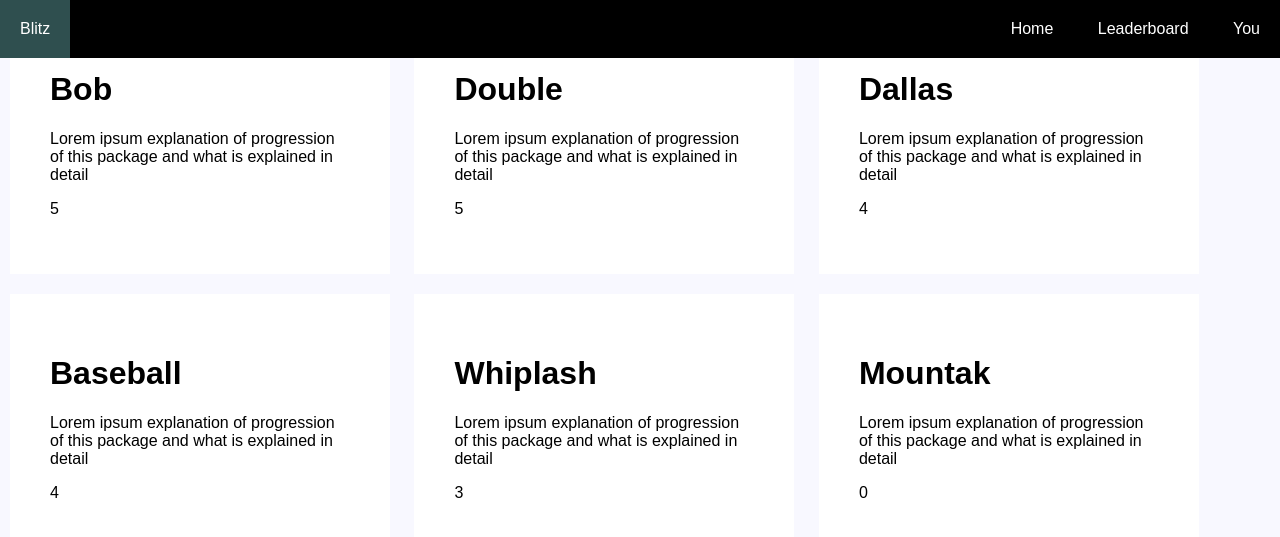
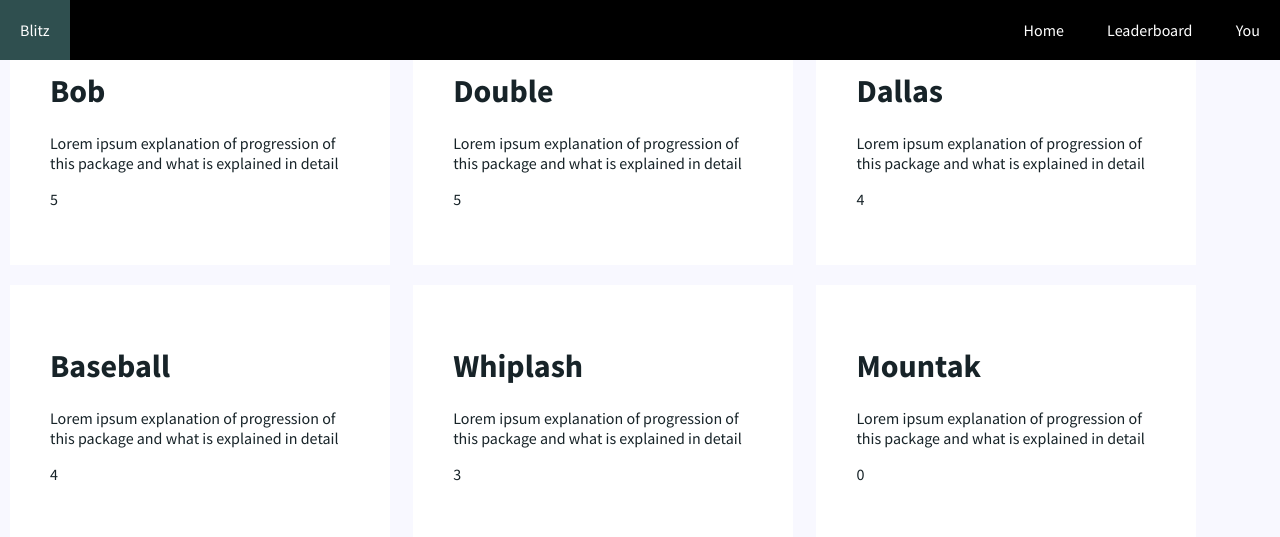
Before and after one commit to mfenner0422/blitz, a Jekyll site: the page built from index.html, in a window 1280 px wide. Shown: the top 537 px of the page. Built offline with Jekyll 4.4.1, drawn with Linux system fonts in a browser that asks for light colours; comment, search, counter and statistics services are not loaded.

Commit message:
added variables

```diff
--- a/_includes/head.html
+++ b/_includes/head.html
@@ -7,6 +7,7 @@
   <meta name="description" content="{% if page.excerpt %}{{ page.excerpt | strip_html | strip_newlines | truncate: 160 }}{% else %}{{ site.description }}{% endif %}">
 
   <link rel="stylesheet" href="{{ "/css/main.css" | prepend: site.baseurl }}">
+  <link href='https://fonts.googleapis.com/css?family=Source+Sans+Pro:400,400italic,200,200italic,300,300italic,600,600italic,700,700italic,900,900italic' rel='stylesheet' type='text/css'>
   <link rel="canonical" href="{{ page.url | replace:'index.html','' | prepend: site.baseurl | prepend: site.url }}">
   <link rel="alternate" type="application/rss+xml" title="{{ site.title }}" href="{{ "/feed.xml" | prepend: site.baseurl | prepend: site.url }}">
 
--- /dev/null
+++ b/_sass/_typography.scss
@@ -0,0 +1,6 @@
+// This file should contain basic typography settings
+
+html {
+  font-family: $base-font-family;
+  color: $color-black-2;
+}
--- a/css/main.scss
+++ b/css/main.scss
@@ -5,51 +5,47 @@
 
 
 
-// Our variables
-$base-font-family: "Helvetica Neue", Helvetica, Arial, sans-serif;
-$base-font-size:   16px;
-$base-font-weight: 400;
-$small-font-size:  $base-font-size * 0.875;
-$base-line-height: 1.5;
-
-$spacing-unit:     30px;
-
-$text-color:       #111;
-$background-color: #fdfdfd;
-$brand-color:      #2a7ae2;
-
-$grey-color:       #828282;
-$grey-color-light: lighten($grey-color, 40%);
-$grey-color-dark:  darken($grey-color, 25%);
-
-// Width of the content area
-$content-width:    800px;
-
-$on-palm:          600px;
-$on-laptop:        800px;
+// Typeface
+$base-font-family: "Source Sans Pro", "Helvetica Neue", Helvetica, Arial, sans-serif;
 
 
+// Text Size
+$title-big: 28px;
+$title-small: 24px;
 
-// Use media queries like this:
-// @include media-query($on-palm) {
-//     .wrapper {
-//         padding-right: $spacing-unit / 2;
-//         padding-left: $spacing-unit / 2;
-//     }
-// }
-@mixin media-query($device) {
-    @media screen and (max-width: $device) {
-        @content;
-    }
-}
+$base-text: 14px;
+$base-text-big: 18px;
+$base-text-small: 11px;
+$base-text-tiny: 9px;
+
+// Font Weight
+$base-font-weight: 400;
+$title-font-weight: 700;
+
+// Grid
+$base-line-height: 1.5;
+$grid-unit:     64px;
+
+// Colors
+$gray-1: #f1f2f2;
+$gray-2: #e5e5e4;
+$gray-3: #aaaaaa;
+$gray-4: #727272;
+
+$color-black-1: #2a3c43;
+$color-black-2: #172328;
+
+$color-good: #49b759;
+$color-bad: #ee4024;
 
 
 
 // Import partials from `sass_dir` (defaults to `_sass`)
 @import
         "reset",
+        "default-layout",
+        "utils",
+        "typography",
         "header",
-        "package",
-        "utils",
-        "default-layout"
+        "package"
 ;
```
